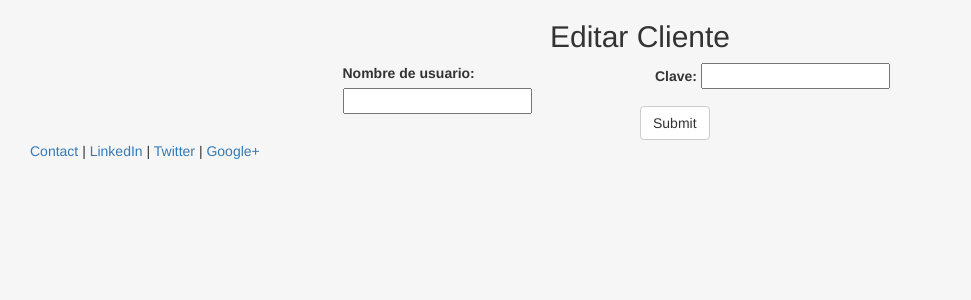
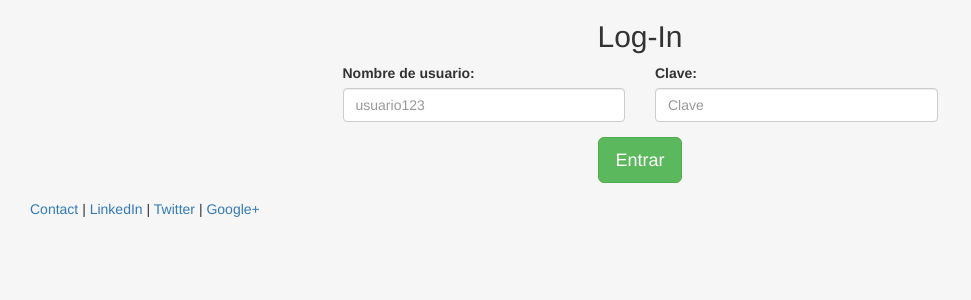
Before and after one commit to Imme2/SoftwareProyectoPyhub, a Django app: page /registro/login/ in a window 1280 px wide. Shown: the part 52-352 px from the top of the page, without its empty margins (0-971 px from the left). Run offline with Django 3.2, Linux system fonts and the light colour scheme; some libraries are stand-ins or nearby versions.

Commit message:
Renombre de home.html a cliente.html

```diff
--- a/Registro/form.py
+++ b/Registro/form.py
@@ -117,8 +117,8 @@ class formRegistroProveedor(forms.Form):
 #        return m
 
 class loginUsuario(forms.Form):
-    username = forms.CharField(label='Nombre de usuario', max_length=40)
-    clave = forms.CharField(widget=forms.PasswordInput())
+    username = forms.CharField(widget=forms.TextInput(attrs={'type':'text' ,'class':'form-control' ,'id':'inputNombreUs', 'placeholder':'usuario123',}),label='Nombre de usuario', max_length=40)
+    clave = forms.CharField(widget=forms.PasswordInput(attrs={'type':"password" ,'class':"form-control", 'id':"inputClave", 'placeholder':"Clave",}))
 
 
 class userForm(forms.ModelForm):
--- a/Registro/templates/registro/login.html
+++ b/Registro/templates/registro/login.html
@@ -1,7 +1,7 @@
 {% extends "registro/header.html" %}
 {% block content %}
 <div class>
-	<h2 align="center">Editar Cliente</h2>
+	<h2 align="center">Log-In</h2>
 </div>
 <div class="row">
 	{% if error %}
@@ -22,7 +22,9 @@
         		{{ field.label_tag }} {{ field }}
 		  	</div>
 		 	{% endfor %}
-		  	<button type="submit" class="btn btn-default">Submit</button>
+		 	<div class="form-group" align="center">
+		  	<button align="center" type="submit" class="btn btn-success btn-lg">Entrar</button>
+		  </div>
 		</form>
 	</div>
 	<div class="container-fluid col-md-4"></div>
--- a/Registro/views.py
+++ b/Registro/views.py
@@ -19,11 +19,11 @@ def registroUsuario(request):
             form.save()
             return HttpResponseRedirect('/registro/login/')
         else:
-            return render(request,'registro/home.html', {'form': form})
+            return render(request,'registro/cliente.html', {'form': form})
         pass
     else:
         form = formRegistroUsuario()
-        return render(request,'registro/home.html', {'form': form})
+        return render(request,'registro/cliente.html', {'form': form})
 
 
 def registroProveedor(request):
```
Also changed, not shown: Registro/templates/registro/cliente.html (renamed from Registro/templates/registro/home.html).
